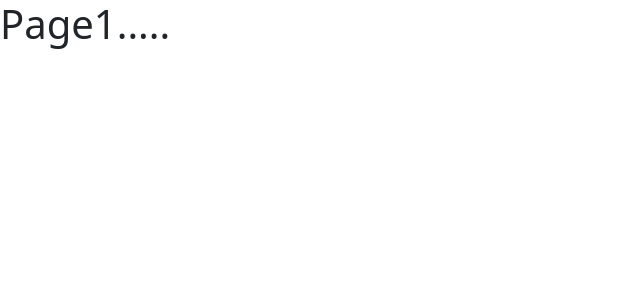
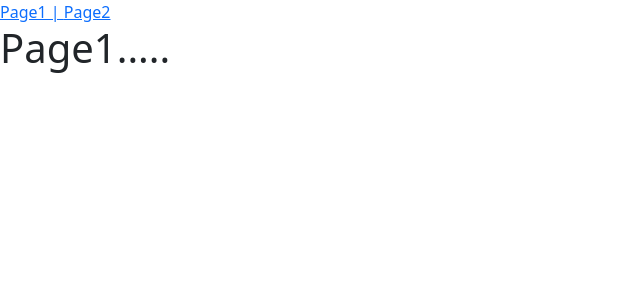
Before and after one commit to dac-2022/day18-my-react-app, a React (Create React App) app: page / in a window 1280 px wide. Shown: the top 300 px of the page, without its empty margins (0-640 px from the left). Built offline with nearby package versions, Linux system fonts and the light colour scheme.

Commit message:
linking navigation.

```diff
--- a/src/App.js
+++ b/src/App.js
@@ -1,8 +1,13 @@
-import { BrowserRouter, Route, Routes } from "react-router-dom";
+import { BrowserRouter, Link, Route, Routes } from "react-router-dom";
 
 function App() {
   return (
     <BrowserRouter>
+      <div>
+        <Link to="/page1">Page1 | </Link>
+        <Link to="/page2">Page2</Link>
+      </div>
+
       <Routes>
         <Route path="/" element={<Page1 />} />
         <Route path="/page1" element={<Page1 />} />
```
